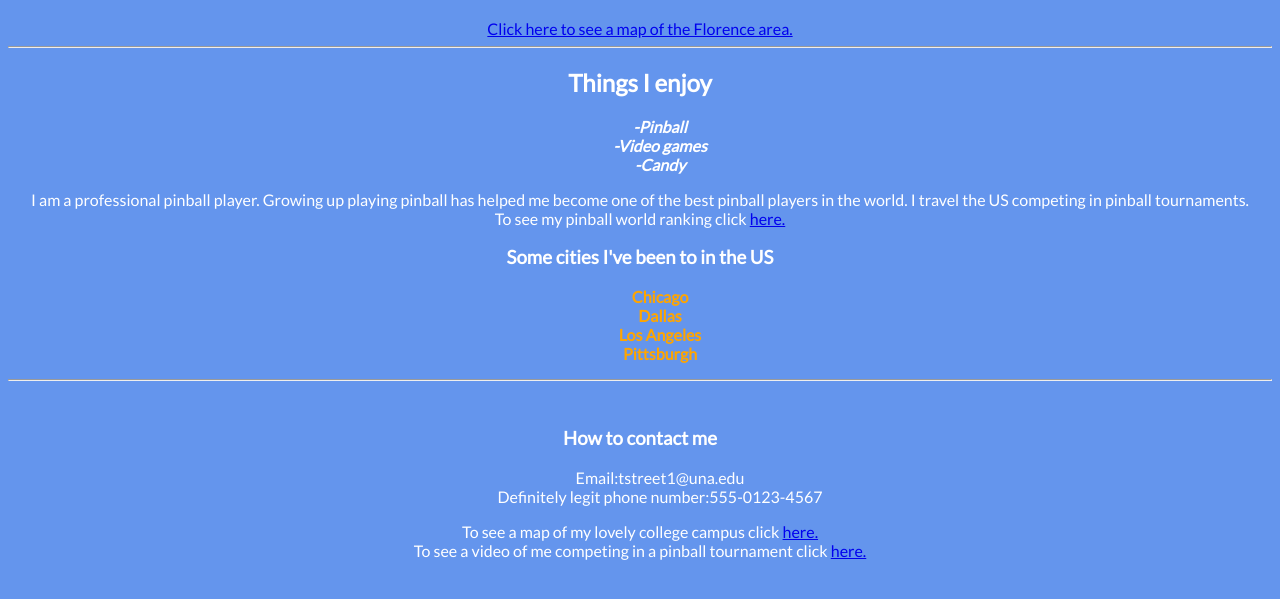
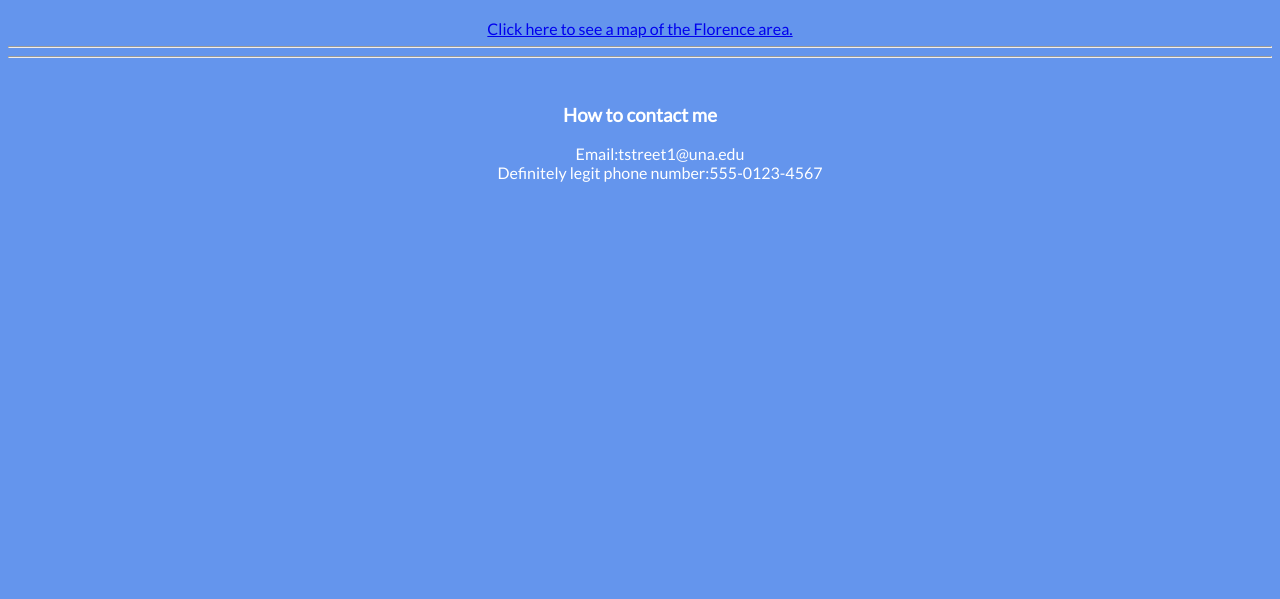
Before and after one commit to TimothyStreet/TimothyStreet.github.io, a plain HTML site: page index.html in a window 1280 px wide. Shown: the part 159-758 px from the top of the page. Drawn offline with Linux system fonts and the light colour scheme.

Commit message:
Update index.html

```diff
--- a/index.html
+++ b/index.html
@@ -12,29 +12,7 @@
 </h1>
 <a href="area.html">Click here to see a map of the Florence area.</a>
 <hr>
-<h2> Things I enjoy </h2>
-<ul> <b><i><l1>-Pinball</i></b></l1><br>
-<l2><b><i>-Video games</i></b></l2><br>
-<l3><b><i>-Candy</i></b></l3><br>
-
 </ul>
-   <p>I am a professional pinball player.
-   Growing up playing pinball has helped me become one of the best pinball players in the world.
-   I travel the US competing in pinball tournaments.
-   <br>
-    To see my pinball world ranking click
-   <a href="https://www.ifpapinball.com/player.php?p=7490">here.</a>
-   <br><h3>Some cities I've been to in the US </h3>
-   <ol>
-   <l1><b>Chicago</b></l1>
-   <br>
-   <l2><b>Dallas</b></l2>
-   <br>
-   <l3><b>Los Angeles</b></l3>
-   <br>
-   </l4><b>Pittsburgh</b></l4>
-   </ol>
-   </p>
    <hr>
    <br>
    <h3>How to contact me </h3>
@@ -43,11 +21,6 @@
    <br>
    <l2>Definitely legit phone number:555-0123-4567
    </ul>
-   <p> To see a map of my lovely college campus click
-<a href=area.html>here.</a>
-<br>
-To see a video of me competing in a pinball tournament click
-<a href=video.html>here.</a>
- </p>
+
 </body>
 </html>
```
